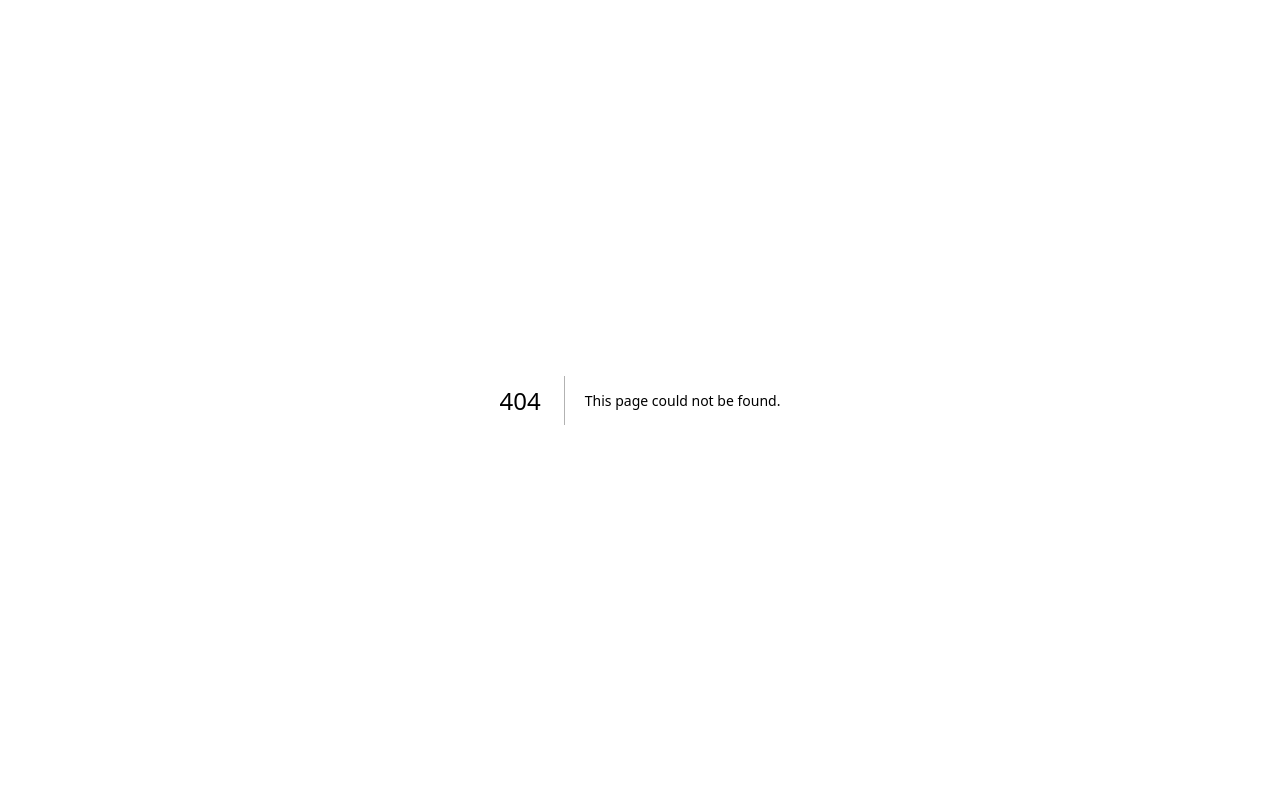
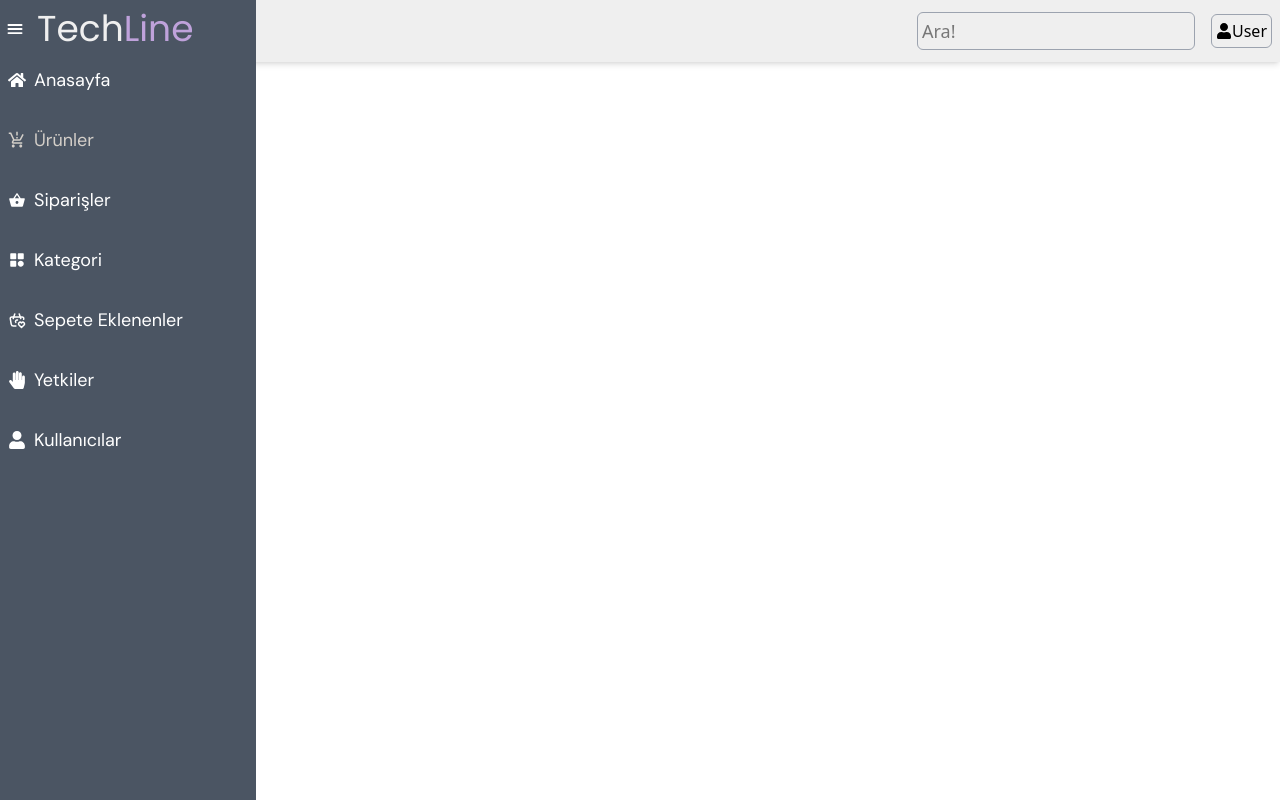
Before and after one commit to batuhankanra/E_shop, a Next.js app in the folder client/: page /admin/products in a window 1280 px wide. Before the commit this address had no page. Built offline with nearby package versions, Linux system fonts and the light colour scheme.

Commit message:
header,sidebar updated

```diff
--- a/client/app/admin/(dashbord)/page.tsx
+++ b/client/app/admin/(dashbord)/page.tsx
@@ -1,5 +1,4 @@
 import React from 'react'
-import Sidebar from './components/sidebar'
 
 const page = () => {
   return (
--- a/client/app/admin/(dashbord)/components/header.tsx
+++ b/client/app/admin/components/header.tsx
@@ -10,13 +10,13 @@ const Header = () => {
     <header className="w-full bg-third shadow-md  p-2 fixed top-0 left-0 z-2 flex items-center justify-end">
         <div className='flex items-center gap-x-1  md:gap-x-5'>
             <span>
-                <input type="text" placeholder="Ara!" className="md:p-1 p-1 w-40 md:w-full  m-1 outline-none text-lg border   rounded-md border-primary focus:border-third" />
+                <input type="text" placeholder="Ara!" className="md:p-1 p-1 w-40 md:w-full  m-1 outline-none text-lg border   rounded-md border-secondary focus:border-primary" />
 
             </span>
-            <span className="flex items-center border hover:border-secondary border-primary p-1 rounded-md">
+            <button className=" cursor-pointer flex items-center border hover:border-primary border-secondary p-1 rounded-md">
                 <FaUser/>
                 User
-            </span>
+            </button>
         </div>
 
 
--- a/client/app/admin/(dashbord)/components/sidebar.tsx
+++ b/client/app/admin/components/sidebar.tsx
@@ -51,13 +51,13 @@ const Sidebar = () => {
 
   return (
     <aside ref={sidebarRef} className={`bg-primary text-white max-w-64 md:w-full ${active ? 'w-64' : 'w-8'} transition-all ease-in duration-200 h-full min-h-screen sticky top-0 left-0   z-4 `}>
-      <div className='flex items-center border border-primary cursor-pointer  hover:text-secondary-secondary text-xl '>
+      <div className='flex items-center border border-primary cursor-pointer  hover:text-fifth text-xl '>
         <button onClick={handleClick} type='button' className='p-1'> <IoMenu /></button>
         <span className={`${active ? 'flex' : 'hidden'} md:block transition-all `}><Logo /></span>
       </div>
       <nav className="flex flex-col gap-4">
         {links.map((link) => (
-          <Link key={link.href} href={link.href} className={`flex items-center text-lg p-2 gap-x-2  ${path===link.href ? 'text-third' : ''} ${linkFont.className}`}>
+          <Link key={link.href} href={link.href} className={`flex items-center text-lg p-2 gap-x-2  ${path===link.href ? 'text-fourth' : ''} ${linkFont.className}`}>
             {link.img}
             <h1 className={`${active ? 'block' : 'hidden'} md:block`}>{link.name}</h1>
           </Link>
--- a/client/app/admin/layout.tsx
+++ b/client/app/admin/layout.tsx
@@ -2,8 +2,8 @@
 "use client"
 
 import React from 'react'
-import Sidebar from './(dashbord)/components/sidebar';
-import Header from './(dashbord)/components/header';
+import Sidebar from './components/sidebar';
+import Header from './components/header';
 
 const Layout = ({children}: Readonly<{children: React.ReactNode;}>) => {
   return (
--- /dev/null
+++ b/client/app/admin/products/page.tsx
@@ -0,0 +1,11 @@
+import React from 'react'
+
+const ProductPage = () => {
+  return (
+    <div>
+
+    </div>
+  )
+}
+
+export default ProductPage
```
Also changed, not shown: client/app/admin/components/logo.tsx (renamed from client/app/admin/(dashbord)/components/logo.tsx).
